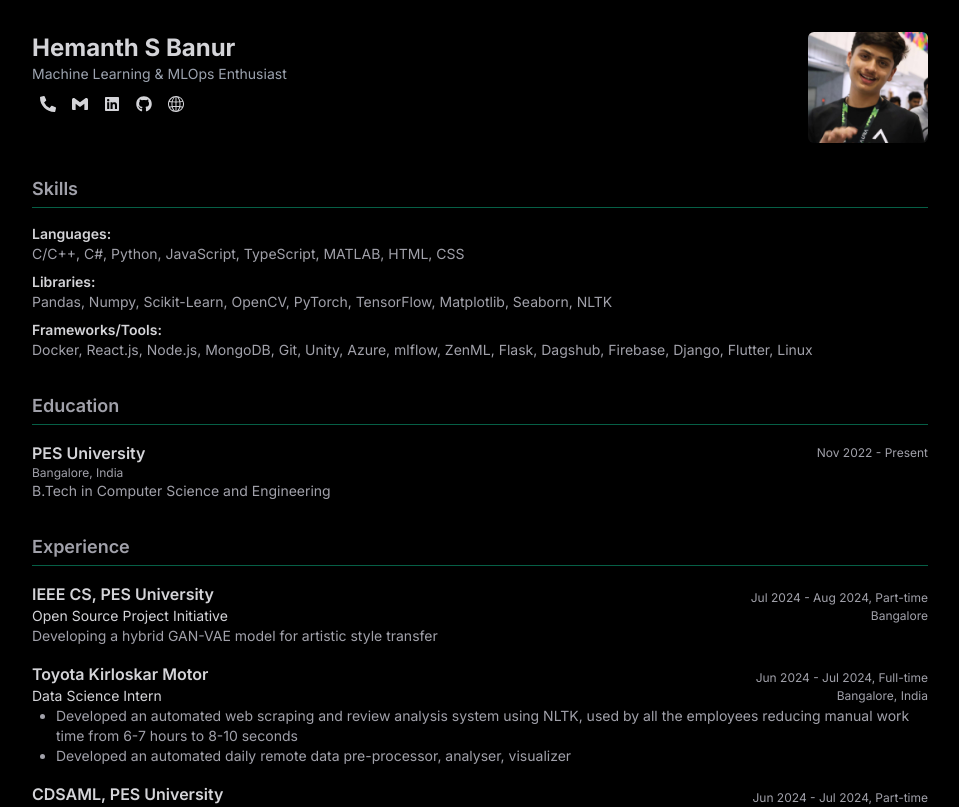
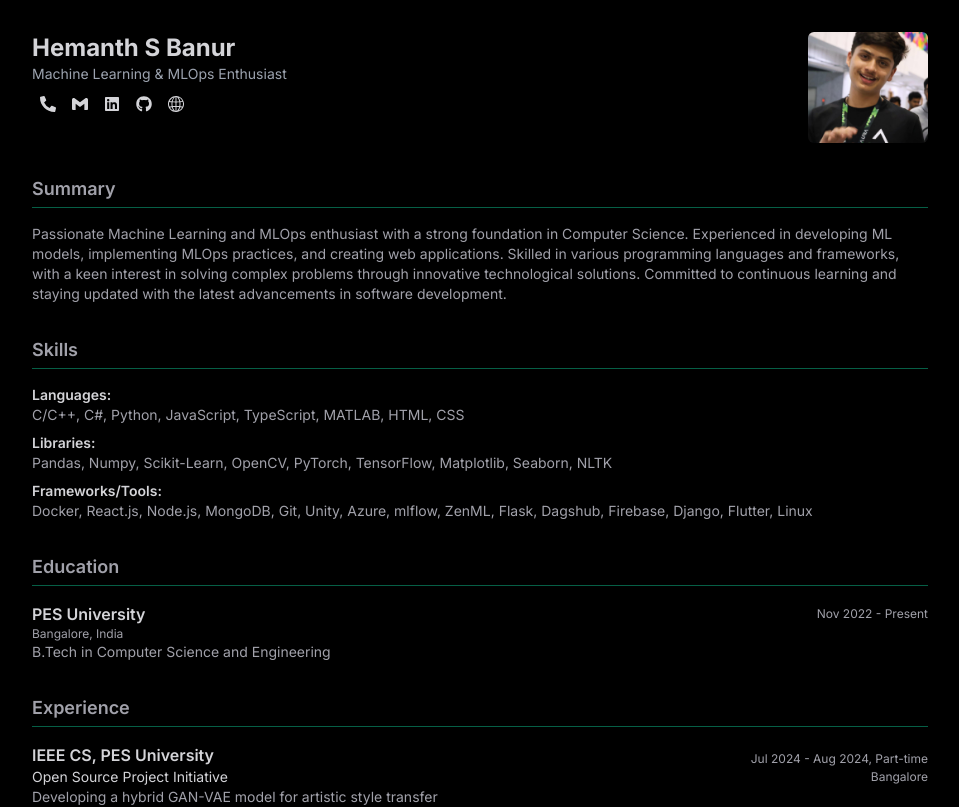
Before and after one commit to arjuuuuunnnnn/hemanthsbanur, a Next.js app: page /cv in a window 1280 px wide. Shown: the top 807 px of the page, without its empty margins (160-1119 px from the left). Built offline with nearby package versions, Linux system fonts and the light colour scheme.

Commit message:
feat: summarrrr

```diff
--- a/src/app/cv/page.jsx
+++ b/src/app/cv/page.jsx
@@ -86,6 +86,17 @@ const ResumePage = () => {
             />
           </div>
         </div>
+
+		<section className="mb-8">
+          <h2 className="text-lg font-semibold border-b border-emerald-800 pb-1 mb-4">Summary</h2>
+          <p className="text-sm">
+            Passionate Machine Learning and MLOps enthusiast with a strong foundation in Computer Science.
+            Experienced in developing ML models, implementing MLOps practices, and creating web applications.
+            Skilled in various programming languages and frameworks, with a keen interest in solving complex
+            problems through innovative technological solutions. Committed to continuous learning and
+            staying updated with the latest advancements in software development.
+          </p>
+        </section>
 
 		<section className="mb-8">
 			<h2 className="text-lg font-semibold border-b border-emerald-800 pb-1 mb-4">Skills</h2>
```
